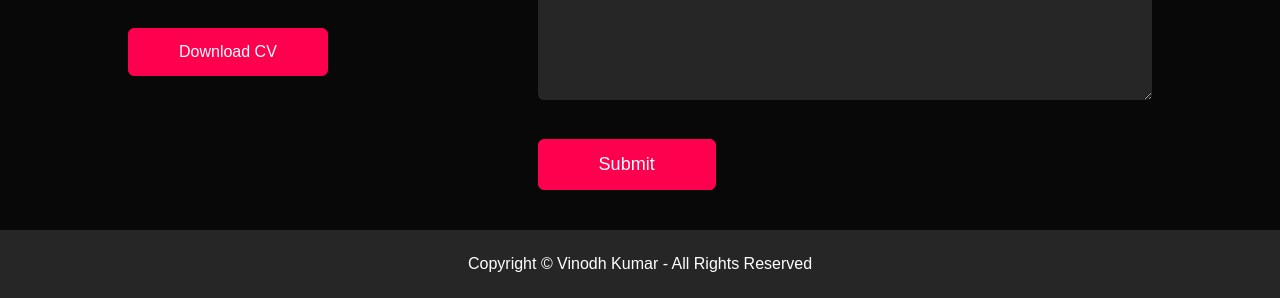
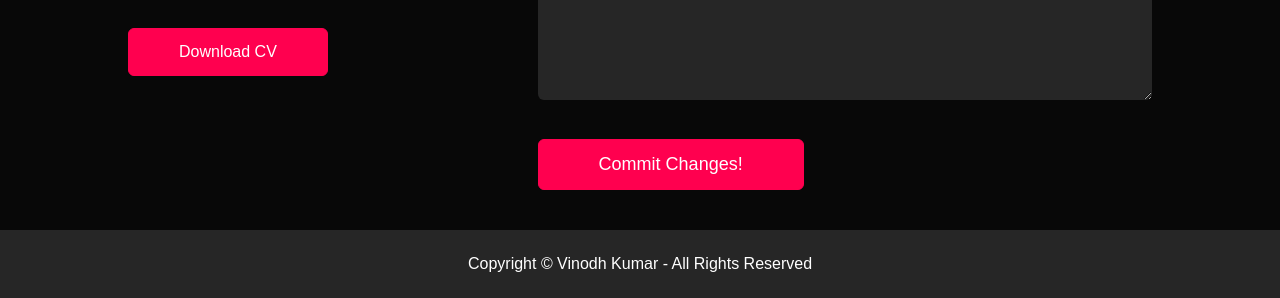
Before and after one commit to VinodhKumar-Offl/vinodhkumar, a plain HTML site: page index.html in a window 1280 px wide. Shown: the part 2608-2906 px from the top of the page. Drawn offline with nearby package versions, Linux system fonts and the light colour scheme.

Commit message:
form validation

```diff
--- a/index.html
+++ b/index.html
@@ -169,7 +169,7 @@
                         <input type="text" name="Name" placeholder="What’s your primary key? Or just your name is fine!" required>
                         <input type="email" name="email" placeholder="Your email... don't worry, we won’t spam you!" required>
                         <textarea name="Message" rows="6" placeholder="Got something to say? Send it to the server!"></textarea>
-                        <button type="Commit Changes!" class="btn btn2"> Submit</button>
+                        <button type="submit" class="btn btn2"> Commit Changes!</button>
                     </form>
                     <span id="msg"></span>
                 </div>
```
